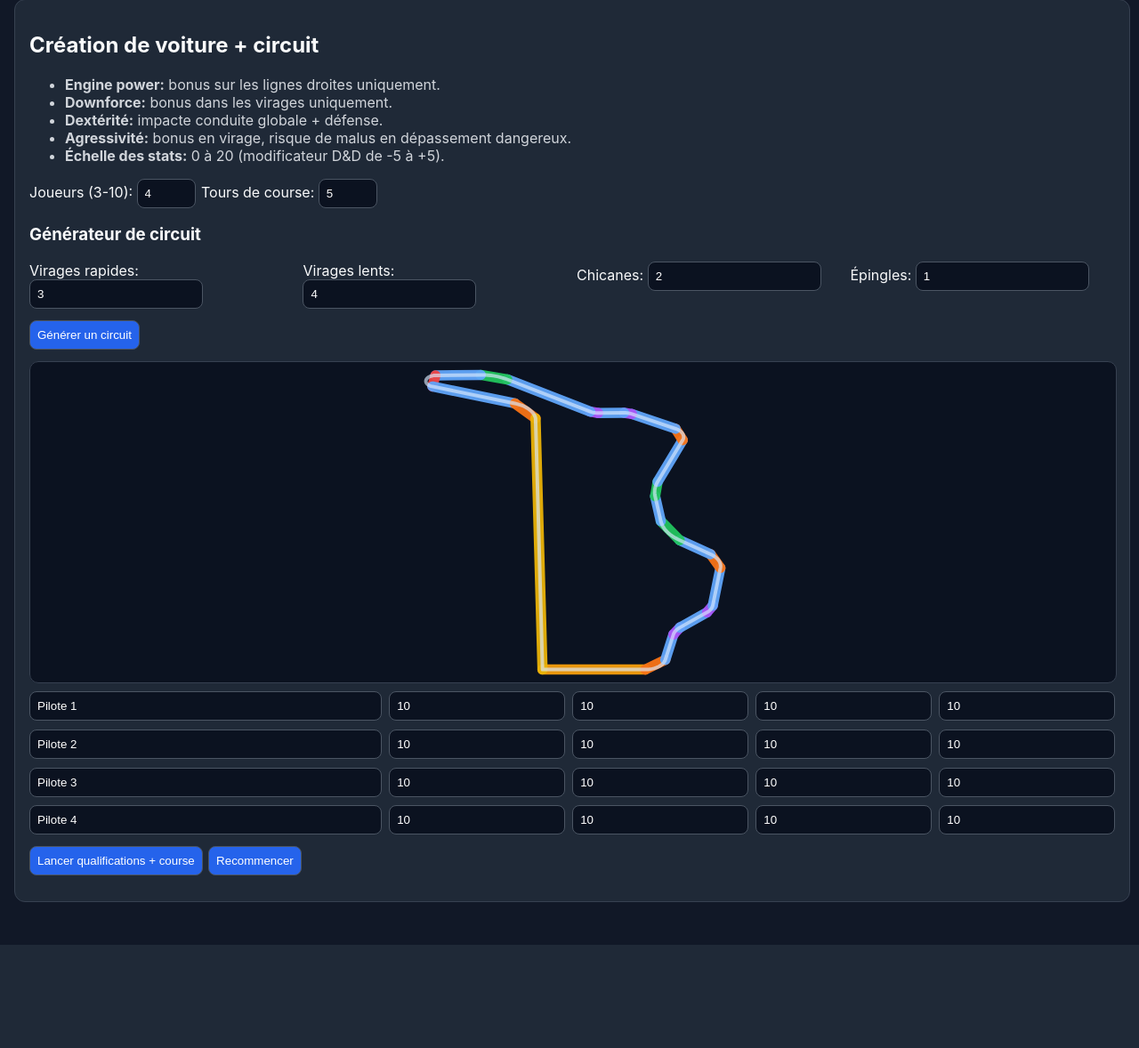
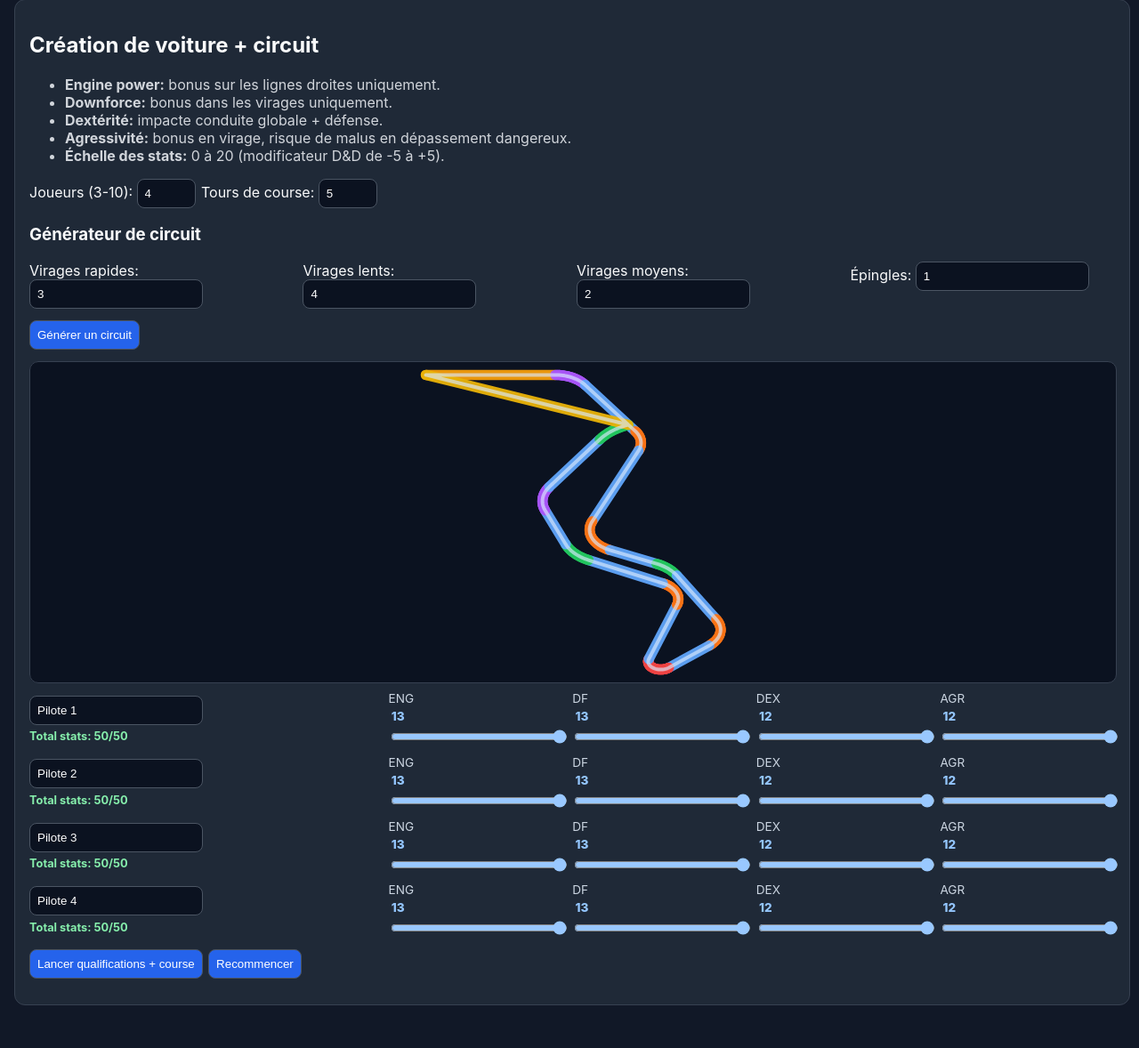
Before and after one commit to slexno/course-de-pod, a Flask app: page / in a window 1280 px wide. Shown: the part 151-1329 px from the top of the page at 89% size. Before the commit the page ends 1213 px from the top, so only its background shows below. Run offline with Flask 3, Linux system fonts and the light colour scheme.

Commit message:
Remplace chicane par virage moyen et ajoute sliders stats à 50

```diff
--- a/app.py
+++ b/app.py
@@ -51,7 +51,7 @@ class GameState:
         self.circuit_counts: dict[str, int] = {
             "virage_rapide": 3,
             "virage_lent": 4,
-            "chicane": 2,
+            "virage_moyen": 2,
             "epingle": 1,
         }
 
@@ -270,10 +270,25 @@ def track_data(segments: list[dict[str, Any]]) -> dict[str, Any]:
         return x_pct, y_pct
 
     path = [{"x": normalize(x, y)[0], "y": normalize(x, y)[1]} for x, y in points]
+    cumulative_section_lengths = [0.0]
+    for seg in segments:
+        cumulative_section_lengths.append(cumulative_section_lengths[-1] + max(1e-6, seg["length_m"]))
+    total_section_length = cumulative_section_lengths[-1] or 1.0
+
+    section_idx = 0
     sections = []
-    for seg in segments:
-        sx, sy = normalize(seg["start_x"], seg["start_y"])
-        ex, ey = normalize(seg["end_x"], seg["end_y"])
+    travel = 0.0
+    for i in range(1, len(points)):
+        x0, y0 = points[i - 1]
+        x1, y1 = points[i]
+        piece_len = math.hypot(x1 - x0, y1 - y0)
+        midpoint = travel + (piece_len / 2)
+        section_distance = (midpoint / max(1e-6, sum(math.hypot(points[j][0]-points[j-1][0], points[j][1]-points[j-1][1]) for j in range(1, len(points))))) * total_section_length
+        while section_idx < len(segments) - 1 and section_distance > cumulative_section_lengths[section_idx + 1]:
+            section_idx += 1
+        seg = segments[section_idx]
+        sx, sy = normalize(x0, y0)
+        ex, ey = normalize(x1, y1)
         sections.append({
             "index": seg["index"],
             "type": seg["type"],
@@ -281,6 +296,7 @@ def track_data(segments: list[dict[str, Any]]) -> dict[str, Any]:
             "start": {"x": sx, "y": sy},
             "end": {"x": ex, "y": ey},
         })
+        travel += piece_len
 
     cumulative_lengths = [0.0]
     for i in range(1, len(points)):
@@ -417,7 +433,7 @@ def circuit_preview() -> Any:
     counts = {
         "virage_rapide": max(0, safe_int(payload.get("virage_rapide"), game_state.circuit_counts["virage_rapide"])),
         "virage_lent": max(0, safe_int(payload.get("virage_lent"), game_state.circuit_counts["virage_lent"])),
-        "chicane": max(0, safe_int(payload.get("chicane"), game_state.circuit_counts["chicane"])),
+        "virage_moyen": max(0, safe_int(payload.get("virage_moyen"), game_state.circuit_counts["virage_moyen"])),
         "epingle": max(0, safe_int(payload.get("epingle"), game_state.circuit_counts["epingle"])),
     }
     if sum(counts.values()) <= 0:
@@ -442,7 +458,7 @@ def start_game() -> Any:
     counts = {
         "virage_rapide": max(0, safe_int(circuit_payload.get("virage_rapide"), game_state.circuit_counts["virage_rapide"])),
         "virage_lent": max(0, safe_int(circuit_payload.get("virage_lent"), game_state.circuit_counts["virage_lent"])),
-        "chicane": max(0, safe_int(circuit_payload.get("chicane"), game_state.circuit_counts["chicane"])),
+        "virage_moyen": max(0, safe_int(circuit_payload.get("virage_moyen"), game_state.circuit_counts["virage_moyen"])),
         "epingle": max(0, safe_int(circuit_payload.get("epingle"), game_state.circuit_counts["epingle"])),
     }
     if sum(counts.values()) <= 0:
@@ -459,6 +475,8 @@ def start_game() -> Any:
             return jsonify({"error": "Chaque joueur doit avoir un nom."}), 400
         if not (0 <= engine <= 20 and 0 <= downforce <= 20 and 0 <= dex <= 20 and 0 <= aggr <= 20):
             return jsonify({"error": "Toutes les stats doivent être entre 0 et 20."}), 400
+        if engine + downforce + dex + aggr != 50:
+            return jsonify({"error": "La somme des 4 stats doit être exactement 50 pour chaque joueur."}), 400
         players.append(Player(player_id=idx, name=name, engine_power=engine, downforce=downforce, dexterity=dex, aggressiveness=aggr, color=color_for_player(idx)))
 
     game_state.players = players
@@ -468,8 +486,10 @@ def start_game() -> Any:
     game_state.active_position_index = 0
     game_state.last_duel = None
     game_state.weather = "dry"
+    reuse_preview = game_state.circuit_segments and counts == game_state.circuit_counts
     game_state.circuit_counts = counts
-    game_state.circuit_segments, game_state.circuit_points = generate_circuit(counts)
+    if not reuse_preview:
+        game_state.circuit_segments, game_state.circuit_points = generate_circuit(counts)
 
     segments = game_state.circuit_segments
     game_state.positions = qualification_order(segments) if segments else [p.player_id for p in players]
--- a/static/app.js
+++ b/static/app.js
@@ -34,8 +34,47 @@ const nextTurnBtn = document.getElementById("next-turn-btn");
 const generateTrackBtn = document.getElementById("generate-track-btn");
 const turnFastInput = document.getElementById("turn-fast-input");
 const turnSlowInput = document.getElementById("turn-slow-input");
-const chicaneInput = document.getElementById("chicane-input");
+const mediumTurnInput = document.getElementById("medium-turn-input");
 const hairpinInput = document.getElementById("hairpin-input");
+
+function bindPlayerRowTotals(row) {
+  const sliders = [
+    row.querySelector(".stat-engine"),
+    row.querySelector(".stat-downforce"),
+    row.querySelector(".stat-dex"),
+    row.querySelector(".stat-aggr"),
+  ];
+  const totalEl = row.querySelector(".stat-total");
+
+  const sync = () => {
+    let sum = sliders.reduce((acc, el) => acc + Number(el.value), 0);
+    let changed = false;
+    sliders.forEach((el) => {
+      const other = sum - Number(el.value);
+      const maxAllowed = Math.max(0, Math.min(20, 50 - other));
+      el.max = String(maxAllowed);
+      if (Number(el.value) > maxAllowed) {
+        el.value = String(maxAllowed);
+        changed = true;
+      }
+    });
+    if (changed) {
+      sync();
+      return;
+    }
+
+    sum = sliders.reduce((acc, el) => acc + Number(el.value), 0);
+    row.querySelector(".val-engine").textContent = sliders[0].value;
+    row.querySelector(".val-downforce").textContent = sliders[1].value;
+    row.querySelector(".val-dex").textContent = sliders[2].value;
+    row.querySelector(".val-aggr").textContent = sliders[3].value;
+    totalEl.textContent = `Total stats: ${sum}/50`;
+    totalEl.classList.toggle("invalid", sum !== 50);
+  };
+
+  sliders.forEach((el) => el.addEventListener("input", sync));
+  sync();
+}
 
 function buildPlayerRows(count) {
   setupForm.innerHTML = "";
@@ -43,12 +82,16 @@ function buildPlayerRows(count) {
     const row = document.createElement("div");
     row.className = "player-grid";
     row.innerHTML = `
-      <input name="name-${i}" placeholder="Pilote ${i}" value="Pilote ${i}" />
-      <input name="engine-${i}" type="number" min="0" max="20" value="10" />
-      <input name="downforce-${i}" type="number" min="0" max="20" value="10" />
-      <input name="dex-${i}" type="number" min="0" max="20" value="10" />
-      <input name="aggr-${i}" type="number" min="0" max="20" value="10" />`;
+      <div>
+        <input name="name-${i}" placeholder="Pilote ${i}" value="Pilote ${i}" />
+        <div class="stat-total">Total stats: 50/50</div>
+      </div>
+      <label>ENG <span class="stat-val val-engine">13</span><input class="stat-engine" name="engine-${i}" type="range" min="0" max="20" value="13" /></label>
+      <label>DF <span class="stat-val val-downforce">13</span><input class="stat-downforce" name="downforce-${i}" type="range" min="0" max="20" value="13" /></label>
+      <label>DEX <span class="stat-val val-dex">12</span><input class="stat-dex" name="dex-${i}" type="range" min="0" max="20" value="12" /></label>
+      <label>AGR <span class="stat-val val-aggr">12</span><input class="stat-aggr" name="aggr-${i}" type="range" min="0" max="20" value="12" /></label>`;
     setupForm.appendChild(row);
+    bindPlayerRowTotals(row);
   }
 }
 
@@ -87,7 +130,7 @@ async function api(url, method = "GET", body = null) {
 function sectionColor(sectionType, sectionCategory) {
   if (sectionCategory === "ligne_des_stands") return "#f59e0b";
   if (sectionCategory === "retour_stands") return "#eab308";
-  if (sectionCategory === "chicane") return "#a855f7";
+  if (sectionCategory === "virage_moyen") return "#a855f7";
   if (sectionCategory === "epingle") return "#ef4444";
   if (sectionCategory === "virage_lent") return "#f97316";
   if (sectionCategory === "virage_rapide") return "#22c55e";
@@ -241,7 +284,7 @@ function renderState(state) {
   const counts = state.circuit_counts || {};
   turnFastInput.value = counts.virage_rapide ?? turnFastInput.value;
   turnSlowInput.value = counts.virage_lent ?? turnSlowInput.value;
-  chicaneInput.value = counts.chicane ?? chicaneInput.value;
+  mediumTurnInput.value = counts.virage_moyen ?? mediumTurnInput.value;
   hairpinInput.value = counts.epingle ?? hairpinInput.value;
   renderTrack(state.track || {markers: [], path: []}, setupTrackSvg, setupTrackPath, false);
 
@@ -300,7 +343,7 @@ startBtn.addEventListener("click", async () => {
       circuit: {
         virage_rapide: Number(turnFastInput.value),
         virage_lent: Number(turnSlowInput.value),
-        chicane: Number(chicaneInput.value),
+        virage_moyen: Number(mediumTurnInput.value),
         epingle: Number(hairpinInput.value),
       },
     }));
@@ -351,7 +394,7 @@ generateTrackBtn.addEventListener("click", async () => {
     renderState(await api("/api/circuit-preview", "POST", {
       virage_rapide: Number(turnFastInput.value),
       virage_lent: Number(turnSlowInput.value),
-      chicane: Number(chicaneInput.value),
+      virage_moyen: Number(mediumTurnInput.value),
       epingle: Number(hairpinInput.value),
     }));
   } catch (err) {
--- a/static/style.css
+++ b/static/style.css
@@ -7,7 +7,12 @@ main { width: min(98vw, 1920px); max-width: 1920px; margin: 1rem auto; padding:
 .error { background: #7f1d1d; border: 1px solid #ef4444; color: #fecaca; border-radius: 8px; padding: .6rem .8rem; margin-bottom: 1rem; }
 .warning { color: #fca5a5; font-weight: 700; }
 .rules { margin-top: 0; color: #d1d5db; }
-.player-grid { display: grid; grid-template-columns: 2fr 1fr 1fr 1fr 1fr; gap: .5rem; margin: .6rem 0; }
+.player-grid { display: grid; grid-template-columns: 2fr repeat(4, minmax(150px, 1fr)); gap: .6rem; margin: .6rem 0; align-items: center; }
+.player-grid label { display:flex; flex-direction:column; gap:.25rem; font-size:.85rem; color:#cbd5e1; }
+.player-grid input[type="range"] { width:100%; padding:0; }
+.stat-val { font-weight:800; color:#93c5fd; margin-left:.2rem; }
+.stat-total { margin-top:.35rem; font-size:.8rem; color:#86efac; font-weight:700; }
+.stat-total.invalid { color:#fca5a5; }
 input, select, button { border-radius: 8px; border: 1px solid #4b5563; padding: .5rem; }
 input, select { background: #0b1220; color: #fff; }
 button { background: #2563eb; color: #fff; cursor: pointer; }
--- a/templates/index.html
+++ b/templates/index.html
@@ -30,7 +30,7 @@
         <div class="circuit-grid">
           <label>Virages rapides: <input id="turn-fast-input" type="number" min="0" value="3" /></label>
           <label>Virages lents: <input id="turn-slow-input" type="number" min="0" value="4" /></label>
-          <label>Chicanes: <input id="chicane-input" type="number" min="0" value="2" /></label>
+          <label>Virages moyens: <input id="medium-turn-input" type="number" min="0" value="2" /></label>
           <label>Épingles: <input id="hairpin-input" type="number" min="0" value="1" /></label>
         </div>
         <div class="actions">
```
Also changed, not shown: circuit_generator.py (+5 -12 lines).
